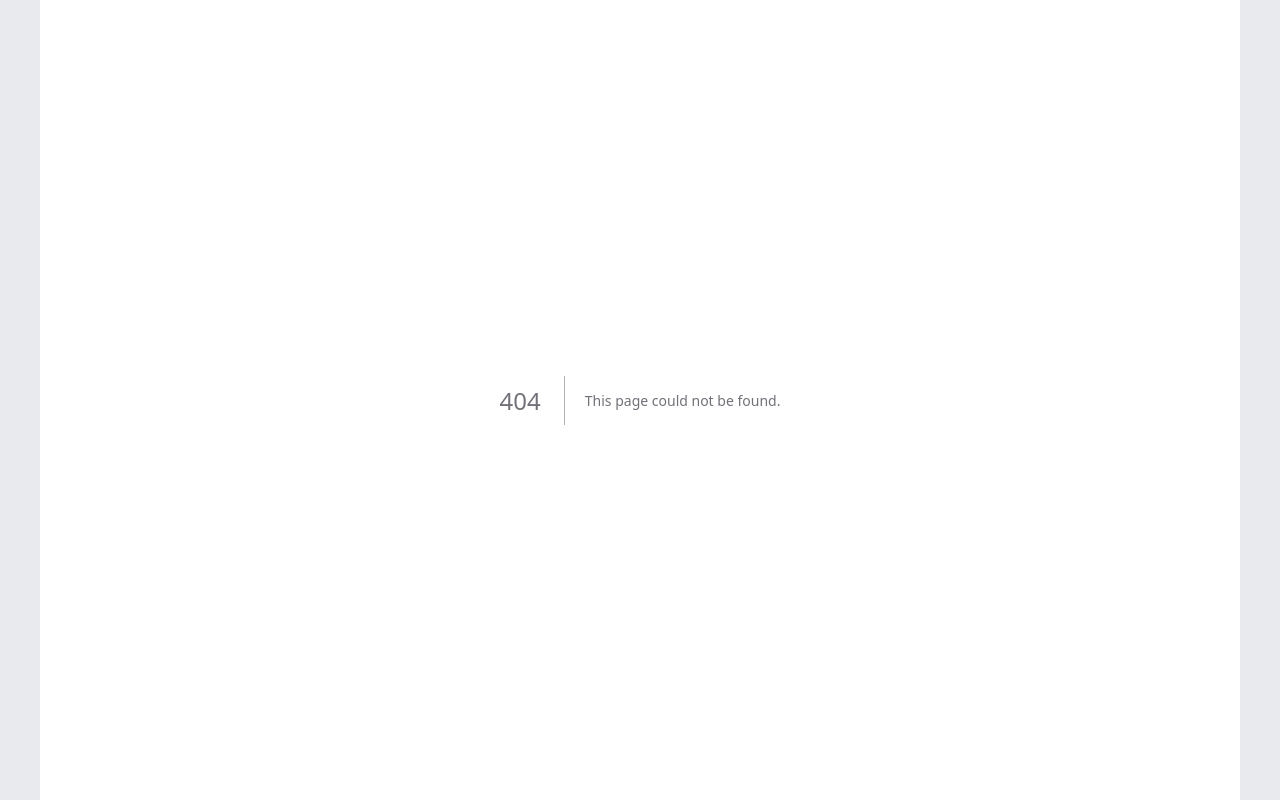
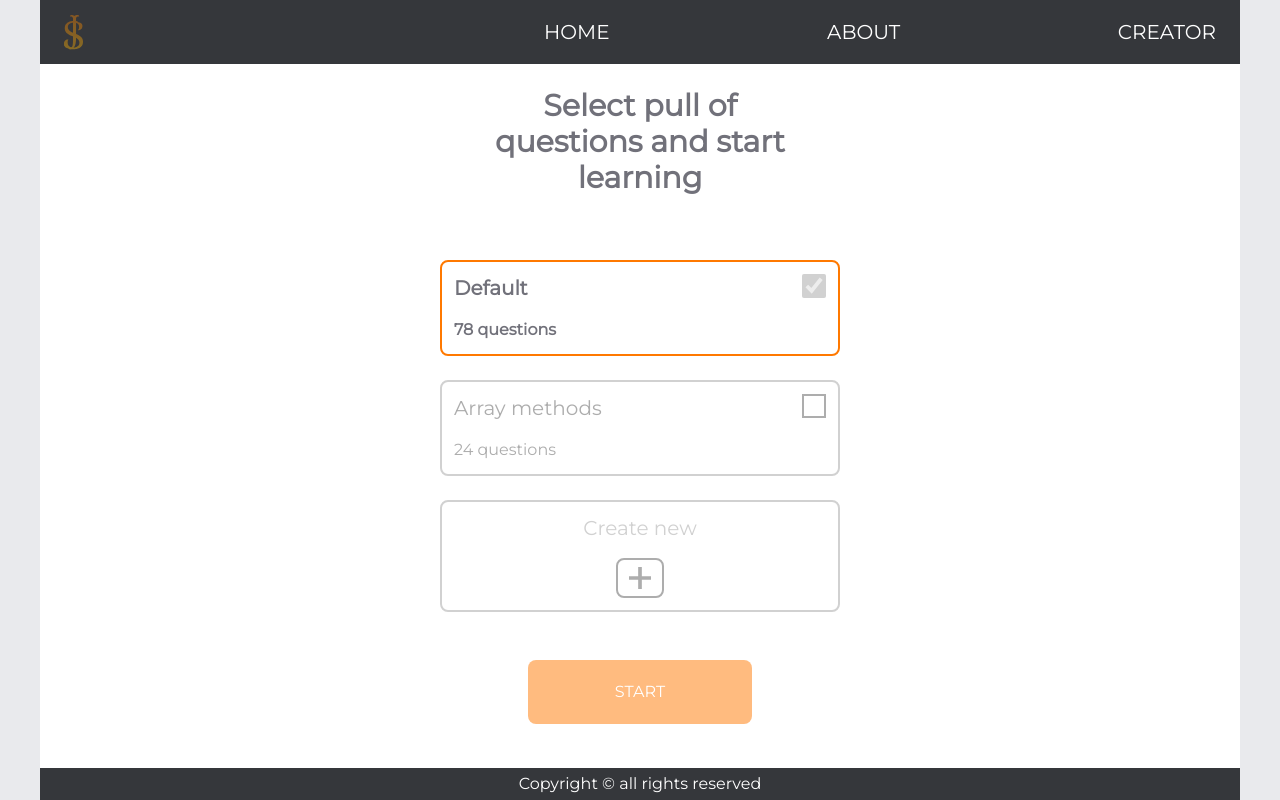
Before and after one commit to rafal19987/Interview-Questions-App-Nextjs-Tailwind-TypeScript-Supabase, a Next.js app: page /newHomePage in a window 1280 px wide. Before the commit this address had no page. Built offline with nearby package versions, Linux system fonts and the light colour scheme.

Commit message:
feat: create new home screen:

```diff
--- a/app/(pages)/about/page.tsx
+++ b/app/(pages)/about/page.tsx
@@ -1,16 +1,21 @@
-import TechStackList from './TechStackList'
-import LinkList from './LinkList'
+import TechStackList from './TechStackList';
+import LinkList from './LinkList';
 
 const page = () => {
   return (
     <>
       <div className="flex grow flex-col items-center w-full h-full bg-white">
         <section className="flex flex-col items-center w-4/5">
-          <h2 className="pt-6 text-2xl md:text-3xl">Interview Questions App</h2>
-          <p className="mt-6 text-lg text-center lg:w-3/5 lg:text-lg">
-            This application was created for people who are preparing for a job
-            interview in the field of JavaScript. I wanted access to questions
-            from any device, so the application is fully responsive.
+          <h2 className="pt-6 text-3xl text-center ">
+            Interview Questions App
+          </h2>
+          <p className="mt-6 text-lg text-left lg:w-3/5 lg:text-lg">
+            Job interviews can be very stressful. That is why it is so important
+            to prepare well for them. This app was created to help you learn.
+            The questions and answers you will see here may be useful in job
+            interviews for Juniors and Mids. Repeating them successively may not
+            guarantee success, but it will certainly make you feel a bit more
+            confident before the key meeting with the technical person.
           </p>
         </section>
         <section className="flex items-center flex-col w-4/5 mt-8">
@@ -22,7 +27,7 @@ const page = () => {
         </section>
       </div>
     </>
-  )
-}
+  );
+};
 
-export default page
+export default page;
--- /dev/null
+++ b/app/(pages)/newHomePage/page.tsx
@@ -0,0 +1,65 @@
+'use client';
+
+import Image from 'next/image';
+import Link from 'next/link';
+import { Toaster, toast } from 'react-hot-toast';
+import Button from 'components/Button';
+import addIcon from 'assets/addIcon.svg';
+
+const popup = (): void => {
+  toast.error('This future is not available yet. App is still progress..');
+};
+
+const Page = () => {
+  return (
+    <div className="relative flex grow flex-col items-center w-full md:w-[400px] ">
+      {/* PopUp */}
+
+      <Toaster />
+
+      {/* Main */}
+      <h2 className="w-4/5 pt-6 text-2xl text-center font-semibold md:text-3xl">
+        Select pull of questions and start learning
+      </h2>
+
+      <section className="flex flex-col items-center w-4/5 h-full mt-10 lg:w-full">
+        <div className="relative flex flex-col w-full h-full px-3 py-3 mt-6 border-2 border-[#FF7900] rounded-lg">
+          <h3 className="text-xl font-bold">Default</h3>
+          <h4 className="mt-4 font-bold">78 questions</h4>
+          <input
+            disabled
+            checked
+            className="absolute top-3 right-3 w-6 h-6 rounded-full border-2 border-[#299EC3]"
+            type="checkbox"
+            name="pull"
+            id="default"
+          />
+        </div>
+        <div className="relative flex flex-col w-full h-full p-3 mt-6 border-2 border-[#d1d1d1] rounded-lg">
+          <h3 className="text-xl text-[#ADADAD] font-regular">Array methods</h3>
+          <h4 className="mt-4 text-[#ADADAD] font-regular">24 questions</h4>
+          <button
+            className="absolute top-3 right-3 w-6 h-6 border-2 border-[#ADADAD]"
+            onClick={popup}
+          ></button>
+        </div>
+        <div className="flex flex-col items-center w-full h-28 p-3 mt-6  border-2 border-[#d1d1d1] rounded-lg">
+          <h3 className="text-xl text-[#d1d1d1] font-regular">Create new</h3>
+          <button
+            className="flex items-center justify-center w-12 h-12 mt-4 border-2 border-[#ADADAD] rounded-lg"
+            onClick={popup}
+          >
+            <Image src={addIcon} alt="add mark" />
+          </button>
+        </div>
+      </section>
+      <div className="mt-12">
+        <Link href="/questions">
+          <Button text={'start'}></Button>
+        </Link>
+      </div>
+    </div>
+  );
+};
+
+export default Page;
```
Also changed, not shown: app/components/Button.tsx (+5 -5 lines), app/layout.tsx (+8 -8 lines), app/assets/addIcon.svg (added).
